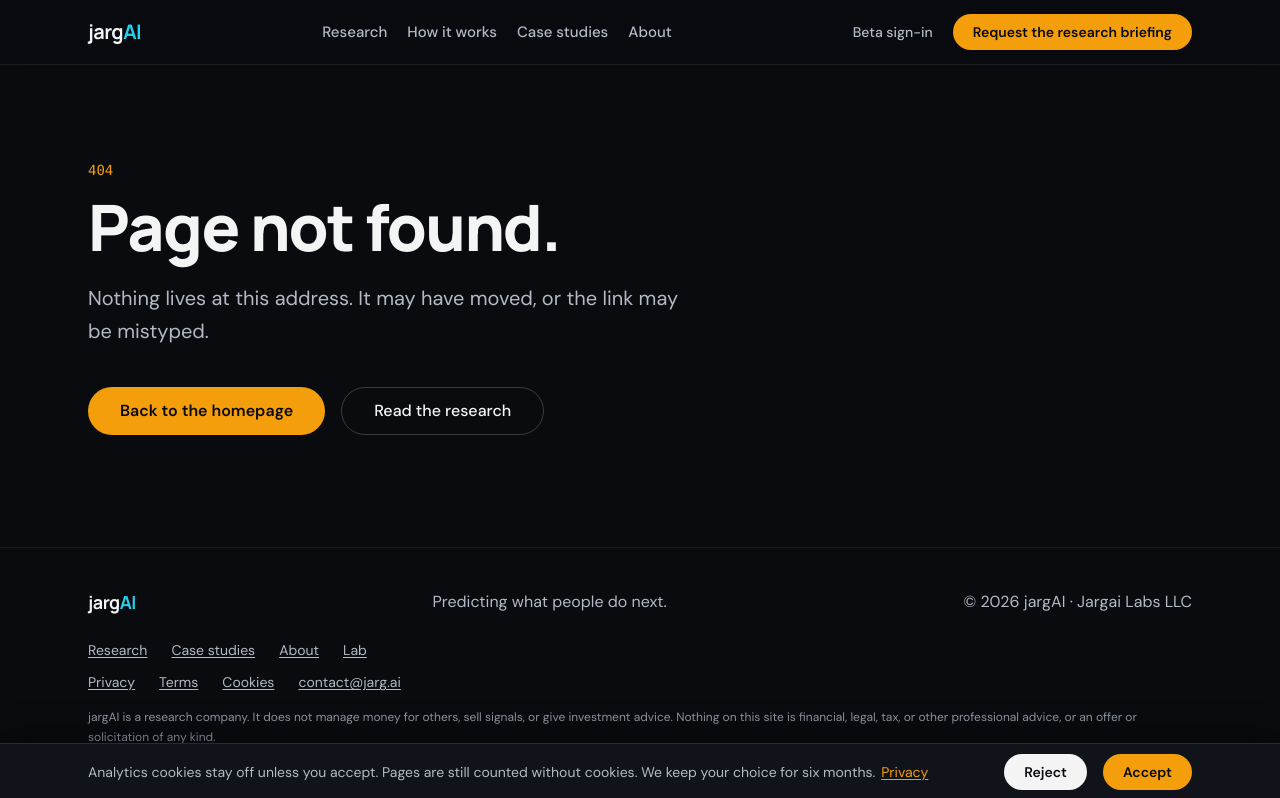
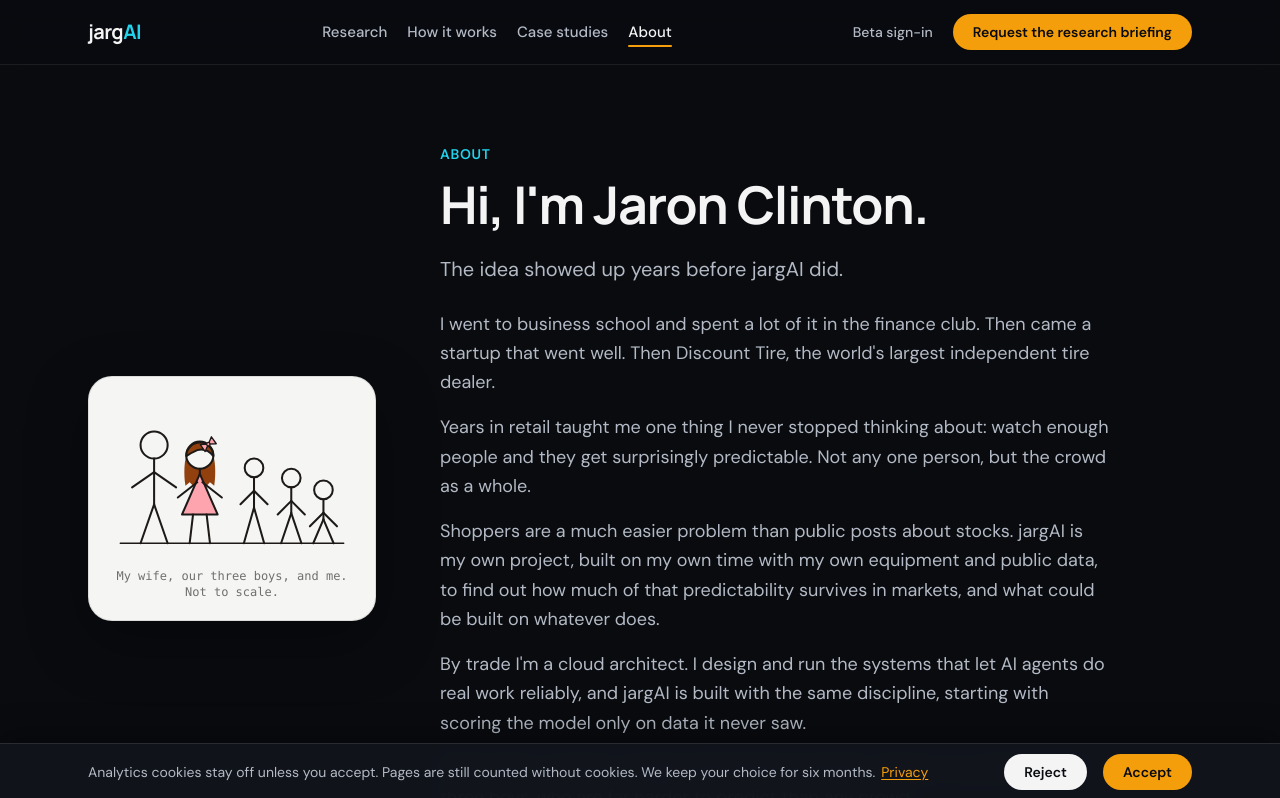
Before and after one commit to jpc818/website-ui, a Next.js app: page /about in a window 1280 px wide. Before the commit this address had no page. Shown: the top 798 px of the page. Built offline with nearby package versions, Linux system fonts and the light colour scheme.

Commit message:
Move the founder section to /about and leave a one-line research-process note on the homepage.
Co-authored-by: Cursor <cursoragent@cursor.com>

```diff
--- /dev/null
+++ b/src/app/about/page.tsx
@@ -0,0 +1,36 @@
+import type { Metadata } from "next";
+import { siteUrl } from "@/app/site";
+import { About } from "@/components/alpha/About";
+import { AlphaFooter } from "@/components/alpha/AlphaFooter";
+import { AlphaHeader } from "@/components/alpha/AlphaHeader";
+import { Contact } from "@/components/alpha/Contact";
+import { JsonLd, pageJsonLd, pageMetadata } from "@/lib/seo";
+
+const path = "/about";
+const title = "About";
+const description =
+  "Jaron Clinton, founder of jargAI: business school and its finance club, a startup that went well, then Discount Tire. jargAI is his own project, built on his own time with public data.";
+
+export const metadata: Metadata = pageMetadata({ title, description, path });
+
+export default function AboutPage() {
+  return (
+    <>
+      <JsonLd
+        data={pageJsonLd({
+          path,
+          name: title,
+          description,
+          type: "AboutPage",
+          extra: { mainEntity: { "@id": `${siteUrl}/#jaron-clinton` } },
+        })}
+      />
+      <AlphaHeader />
+      <main id="main">
+        <About />
+        <Contact />
+      </main>
+      <AlphaFooter />
+    </>
+  );
+}
--- a/src/app/page.tsx
+++ b/src/app/page.tsx
@@ -1,4 +1,3 @@
-import { About } from "@/components/alpha/About";
 import { AlphaFooter } from "@/components/alpha/AlphaFooter";
 import { AlphaHeader } from "@/components/alpha/AlphaHeader";
 import { AlphaHero } from "@/components/alpha/AlphaHero";
@@ -13,6 +12,7 @@ import { howSteps } from "@/components/alpha/howSteps";
 import { LabTeaser } from "@/components/alpha/LabTeaser";
 import { MovedAnchors } from "@/components/alpha/MovedAnchors";
 import { Newsletter } from "@/components/alpha/Newsletter";
+import { ResearchProcess } from "@/components/alpha/ResearchProcess";
 import { TheGame } from "@/components/alpha/TheGame";
 import { WhatWeDo } from "@/components/alpha/WhatWeDo";
 import { siteDescription, siteTitle, siteUrl } from "@/app/site";
@@ -57,7 +57,7 @@ const jsonLd = {
       "@type": "Person",
       "@id": `${siteUrl}/#jaron-clinton`,
       name: "Jaron Clinton",
-      url: `${siteUrl}/#about`,
+      url: `${siteUrl}/about`,
       description:
         "Jaron Clinton, founder of jargAI, went from business school and its finance club, to a startup that went well, to Discount Tire, the world's largest independent tire dealer. Years in retail showed him how predictable a large enough group of people can be. jargAI is his own project, built on his own time with public data.",
     },
@@ -166,7 +166,7 @@ export default function Home() {
         <LabTeaser />
         <TheGame />
         <Faq />
-        <About />
+        <ResearchProcess />
         <Newsletter />
         <Contact />
       </main>
--- a/src/app/sitemap.ts
+++ b/src/app/sitemap.ts
@@ -16,6 +16,7 @@ export default function sitemap(): MetadataRoute.Sitemap {
       changeFrequency: "monthly" as const,
       priority: 0.6,
     })),
+    { url: `${siteUrl}/about`, changeFrequency: "monthly", priority: 0.5 },
     { url: `${siteUrl}/lab`, changeFrequency: "weekly", priority: 0.5 },
     { url: `${siteUrl}/beta`, changeFrequency: "monthly", priority: 0.4 },
     { url: `${siteUrl}/privacy`, lastModified: "2026-11-12", changeFrequency: "yearly", priority: 0.3 },
--- a/src/components/alpha/About.tsx
+++ b/src/components/alpha/About.tsx
@@ -76,7 +76,7 @@ function FamilySketch() {
 
 export function About() {
   return (
-    <section id="about" aria-labelledby="about-title" className="border-t border-white/8 py-20 md:py-28">
+    <section id="about" aria-labelledby="about-title" className="pt-28 pb-20 md:pt-36 md:pb-28">
       <div className="mx-auto grid max-w-6xl items-center gap-12 px-5 sm:px-6 lg:grid-cols-[18rem_1fr] lg:gap-16">
         <div className="mx-auto w-full max-w-xs space-y-5 lg:max-w-none">
           {founder.photo && (
@@ -95,7 +95,7 @@ export function About() {
           </figure>
         </div>
         <div>
-          <SectionHeading id="about-title" eyebrow="About" title="Hi, I&apos;m Jaron Clinton.">
+          <SectionHeading id="about-title" level="h1" eyebrow="About" title="Hi, I&apos;m Jaron Clinton.">
             The idea showed up years before jargAI did.
           </SectionHeading>
           <div className="mt-6 max-w-2xl space-y-4 text-base leading-relaxed text-muted md:text-lg">
--- a/src/components/alpha/AlphaFooter.tsx
+++ b/src/components/alpha/AlphaFooter.tsx
@@ -16,7 +16,7 @@ export function AlphaFooter() {
           {[
             { href: "/research", label: "Research" },
             { href: "/case-studies", label: "Case studies" },
-            { href: "/#about", label: "About" },
+            { href: "/about", label: "About" },
             { href: "/lab", label: "Lab" },
           ].map((link) => (
             <a key={link.href} href={link.href} className="underline underline-offset-2 hover:text-foreground">
--- a/src/components/alpha/AlphaHeader.tsx
+++ b/src/components/alpha/AlphaHeader.tsx
@@ -9,7 +9,7 @@ const links = [
   { href: "/research", label: "Research" },
   { href: "/#how", label: "How it works" },
   { href: "/case-studies", label: "Case studies" },
-  { href: "/#about", label: "About" },
+  { href: "/about", label: "About" },
 ];
 
 export function AlphaHeader() {
--- a/src/components/alpha/MovedAnchors.tsx
+++ b/src/components/alpha/MovedAnchors.tsx
@@ -6,6 +6,7 @@ import { useEffect } from "react";
 const moved: Record<string, string> = {
   "#oracle": "/lab#oracle",
   "#replay": "/lab#replay",
+  "#about": "/about",
 };
 
 export function MovedAnchors() {
--- /dev/null
+++ b/src/components/alpha/ResearchProcess.tsx
@@ -0,0 +1,31 @@
+import Link from "next/link";
+
+export function ResearchProcess() {
+  return (
+    <section aria-labelledby="process-title" className="border-t border-white/8 py-14 md:py-20">
+      <div className="mx-auto max-w-6xl px-5 sm:px-6">
+        <p className="text-sm font-semibold uppercase tracking-wider text-cyan">Research process</p>
+        <h2
+          id="process-title"
+          className="mt-3 max-w-3xl text-balance font-[family-name:var(--font-heading)] text-[clamp(1.5rem,3.5vw,2.25rem)] font-bold leading-[1.2] tracking-tight"
+        >
+          Models are tested only on data after their training period. Null results are published.
+        </h2>
+        <p className="mt-5 flex flex-wrap gap-x-6 gap-y-2 text-base">
+          <Link
+            href="/research#rigor"
+            className="font-semibold text-accent underline decoration-accent/40 underline-offset-4 hover:decoration-accent"
+          >
+            Rigor and limits →
+          </Link>
+          <Link
+            href="/about"
+            className="font-semibold text-muted underline decoration-white/30 underline-offset-4 hover:text-foreground"
+          >
+            Who runs jargAI →
+          </Link>
+        </p>
+      </div>
+    </section>
+  );
+}
--- a/src/components/alpha/SectionHeading.tsx
+++ b/src/components/alpha/SectionHeading.tsx
@@ -4,11 +4,13 @@ export function SectionHeading({
   id,
   eyebrow,
   title,
+  level: Heading = "h2",
   children,
 }: {
   id: string;
   eyebrow: string;
   title: ReactNode;
+  level?: "h1" | "h2";
   children?: ReactNode;
 }) {
   return (
@@ -16,12 +18,12 @@ export function SectionHeading({
       <p className="text-sm font-semibold uppercase tracking-wider text-cyan">
         {eyebrow}
       </p>
-      <h2
+      <Heading
         id={id}
         className="mt-3 max-w-3xl text-balance font-[family-name:var(--font-heading)] text-[clamp(1.875rem,5vw,3.25rem)] font-bold leading-[1.1] tracking-tight"
       >
         {title}
-      </h2>
+      </Heading>
       {children && (
         <p className="mt-5 max-w-2xl text-pretty text-lg leading-relaxed text-muted md:text-xl">
           {children}
```
Also changed, not shown: public/llms.txt.
